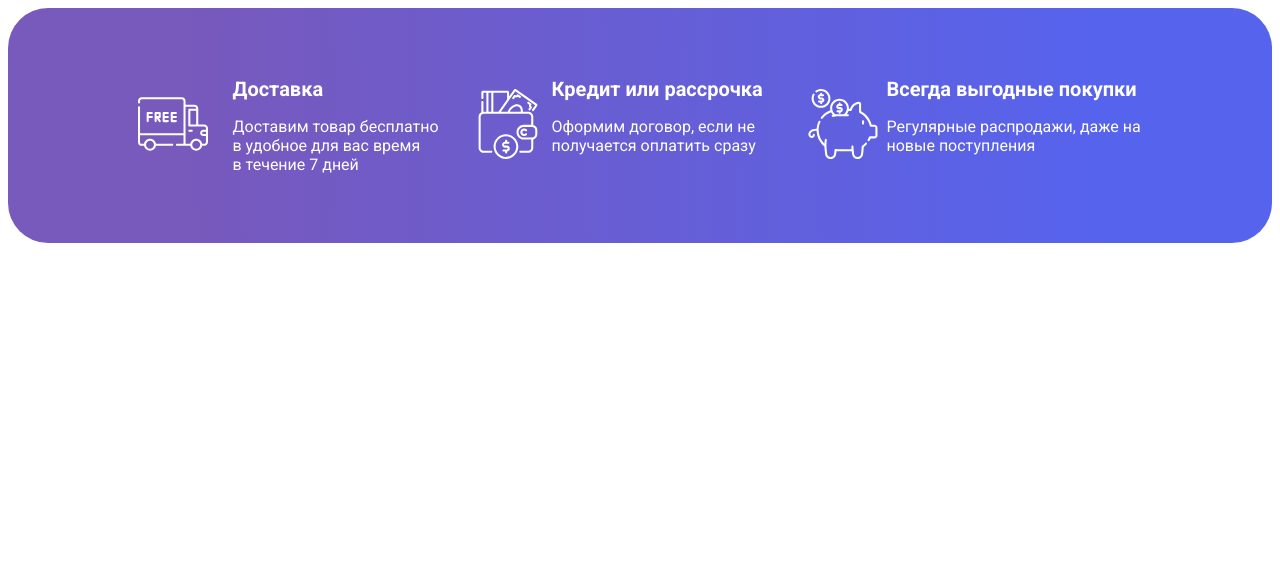
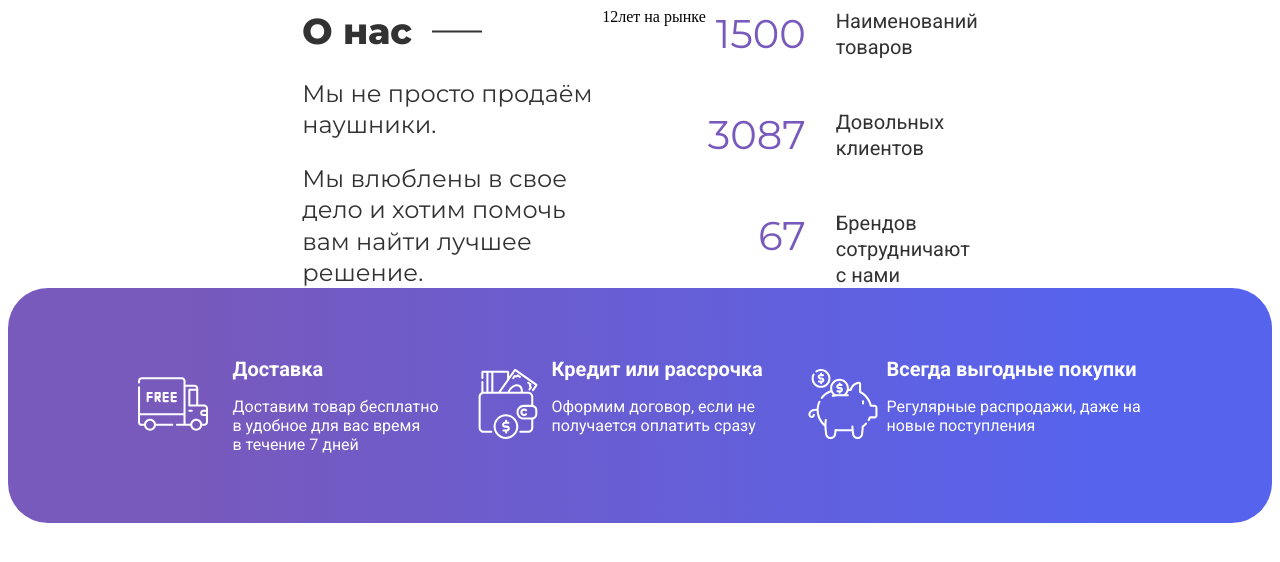
Before and after one commit to MilanaMarchukova/sound, a website built with webpack: page src/index.html in a window 1280 px wide. Built offline with nearby package versions, Linux system fonts and the light colour scheme.

Commit message:
Начала делать блок о цифрах

```diff
--- a/src/blocks/about/about__numbers.html
+++ b/src/blocks/about/about__numbers.html
@@ -0,0 +1,28 @@
+<div class="about-numbers">
+    <div class="about-numbers__txt">
+        <div class="about-numbers__title">
+            <h1>О нас</h1>
+            <img inline src="assets/Line.svg">
+        </div>
+        <div>Мы не просто продаём<br>наушники.</div>
+        <div>Мы влюблены в свое<br>дело и хотим помочь<br>вам найти лучшее<br>решение.</div>
+    </div>
+    <div class="about-numbers__age">
+        <span>12</span>лет на рынке
+    </div>
+    <div class="about-numbers__stats">
+        <div class="about-numbers__stat">
+            <span>1500</span> Наименований
+            <br>товаров
+        </div>
+
+        <div class="about-numbers__stat">
+            <span>3087</span> Довольных
+            <br>клиентов
+        </div>
+        <div class="about-numbers__stat">
+            <span>67</span> Брендов
+            <br>сотрудничают<br>с нами
+        </div>
+    </div>
+</div>
--- a/src/styles/about/about.scss
+++ b/src/styles/about/about.scss
@@ -25,3 +25,58 @@
         height: 100px;
     }
 }
+
+.about-numbers {
+    display: flex;
+    justify-content: center;
+    &__txt {
+        h1 {
+            margin: 0;
+            font-family: Montserrat;
+            font-style: normal;
+            font-weight: 800;
+            font-size: 36px;
+            line-height: 130%;
+            margin-right: 20px;
+        }
+        display: flex;
+        flex-direction: column;
+        justify-content: space-between;
+        height: 280px;
+        width: 300px;
+        font-family: Montserrat;
+        font-style: normal;
+        font-weight: normal;
+        font-size: 24px;
+        line-height: 130%;
+        color: #323232;
+    }
+    &__title {
+        display: flex;
+    }
+    &__stats {
+        display: flex;
+        justify-content: space-between;
+        flex-direction: column;
+        font-family: Roboto;
+        font-style: normal;
+        font-weight: normal;
+        font-size: 20px;
+        line-height: 130%;
+        color: #323232;
+        span {
+            font-family: Montserrat;
+            font-style: normal;
+            font-weight: normal;
+            font-size: 40px;
+            line-height: 130%;
+            color: #7859BC;
+            margin-right: 30px;
+            text-align: right;
+            width: 100px;
+        }
+    }
+    &__stat {
+        display: flex;
+    }
+}
--- a/src/styles/main.scss
+++ b/src/styles/main.scss
@@ -1,3 +1,4 @@
 @use 'basic.scss';
 @use './about/about.scss';
 @import url('https://fonts.googleapis.com/css2?family=Roboto:wght@400;700&display=swap');
+@import url('https://fonts.googleapis.com/css2?family=Montserrat:wght@400;800&display=swap');
```
Also changed, not shown: src/assets/Line.svg (added).
